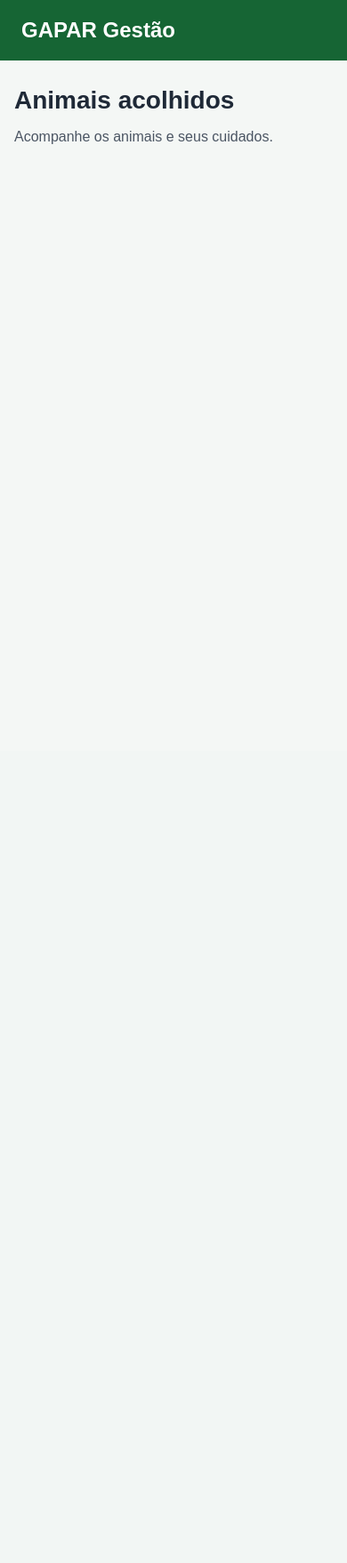
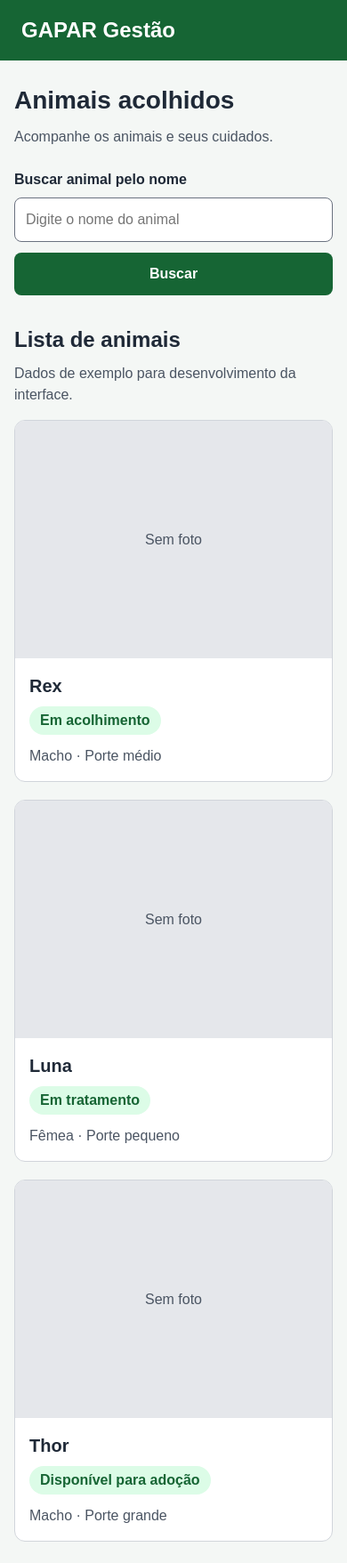
Before and after one commit to YuriCAlves/gapar-gestao, a Flask app: page /animais in a window 390 px wide. Shown: the whole page at 89% size. Before the commit the page ends 162 px from the top, so only its background shows below. Run offline with Flask 3, Linux system fonts and the light colour scheme.

Commit message:
feat: adiciona cards responsivos e busca local de animais

```diff
--- a/app/static/css/style.css
+++ b/app/static/css/style.css
@@ -39,3 +39,124 @@ main p {
     margin: 0;
     color: #4b5563;
 }
+
+.busca {
+    margin-top: 24px;
+}
+
+.busca label {
+    display: block;
+    margin-bottom: 8px;
+    font-weight: bold;
+}
+
+.busca__campos {
+    display: flex;
+    flex-direction: column;
+    gap: 12px;
+}
+
+.busca input {
+    width: 100%;
+    min-width: 0;
+    min-height: 48px;
+    padding: 12px;
+    border: 1px solid #6b7280;
+    border-radius: 8px;
+    font: inherit;
+}
+
+.busca button {
+    min-height: 48px;
+    padding: 12px 24px;
+    border: none;
+    border-radius: 8px;
+    background-color: #166534;
+    color: #ffffff;
+    font: inherit;
+    font-weight: bold;
+    cursor: pointer;
+}
+
+.busca button:hover {
+    background-color: #14532d;
+}
+
+.busca input:focus-visible,
+.busca button:focus-visible {
+    outline: 3px solid #1d4ed8;
+    outline-offset: 3px;
+}
+
+@media (min-width: 600px) {
+    .busca__campos {
+        flex-direction: row;
+    }
+
+    .busca input {
+        flex: 1;
+    }
+}
+
+.animais {
+    margin-top: 32px;
+}
+
+.animais h2 {
+    margin: 0 0 8px;
+    font-size: 24px;
+}
+
+.animais__lista {
+    display: grid;
+    grid-template-columns: 1fr;
+    gap: 20px;
+    margin-top: 16px;
+}
+
+.animal-card {
+    overflow: hidden;
+    border: 1px solid #d1d5db;
+    border-radius: 12px;
+    background-color: #ffffff;
+}
+
+.animal-card__foto {
+    display: flex;
+    align-items: center;
+    justify-content: center;
+    aspect-ratio: 4 / 3;
+    background-color: #e5e7eb;
+    color: #4b5563;
+}
+
+.animal-card__conteudo {
+    padding: 16px;
+}
+
+.animal-card h3 {
+    margin: 0 0 8px;
+    font-size: 20px;
+}
+
+.animal-card .animal-card__status {
+    display: inline-block;
+    margin-bottom: 12px;
+    padding: 4px 12px;
+    border-radius: 20px;
+    background-color: #dcfce7;
+    color: #166534;
+    font-weight: bold;
+}
+
+@media (min-width: 600px) {
+    .animais__lista {
+        grid-template-columns: repeat(2, 1fr);
+    }
+}
+
+@media (min-width: 1000px) {
+    .animais__lista {
+        grid-template-columns: repeat(3, 1fr);
+    }
+}
--- /dev/null
+++ b/app/static/js/animais.js
@@ -0,0 +1,22 @@
+const formularioBusca = document.querySelector(".busca");
+const campoBusca = document.querySelector("#busca-nome");
+const cards = document.querySelectorAll(".animal-card");
+
+function normalizarTexto(texto) {
+    return texto
+        .trim()
+        .toLocaleLowerCase("pt-BR")
+        .normalize("NFD")
+        .replace(/[\u0300-\u036f]/g, "");
+}
+
+formularioBusca.addEventListener("submit", function (evento) {
+    evento.preventDefault();
+
+    const busca = normalizarTexto(campoBusca.value);
+
+    cards.forEach(function (card) {
+        const nome = card.querySelector("h3").textContent;
+        card.hidden = !normalizarTexto(nome).includes(busca);
+    });
+});
--- a/app/templates/animais.html
+++ b/app/templates/animais.html
@@ -14,6 +14,60 @@
     <main>
         <h1>Animais acolhidos</h1>
         <p>Acompanhe os animais e seus cuidados.</p>
+    <form class="busca" role="search">
+    <label for="busca-nome">Buscar animal pelo nome</label>
+
+    <div class="busca__campos">
+        <input
+            type="search"
+            id="busca-nome"
+            name="q"
+            placeholder="Digite o nome do animal"
+        >
+        <button type="submit">Buscar</button>
+    </div>
+</form>
+<section class="animais" aria-labelledby="titulo-listagem">
+    <h2 id="titulo-listagem">Lista de animais</h2>
+    <p>Dados de exemplo para desenvolvimento da interface.</p>
+
+    <div class="animais__lista">
+        <article class="animal-card">
+            <div class="animal-card__foto">
+                Sem foto
+            </div>
+
+            <div class="animal-card__conteudo">
+                <h3>Rex</h3>
+                <p class="animal-card__status">Em acolhimento</p>
+                <p>Macho · Porte médio</p>
+            </div>
+        </article>
+         <article class="animal-card">
+            <div class="animal-card__foto">
+                Sem foto
+            </div>
+
+            <div class="animal-card__conteudo">
+                <h3>Luna</h3>
+                <p class="animal-card__status">Em tratamento</p>
+                <p>Fêmea · Porte pequeno</p>
+            </div>
+        </article>
+         <article class="animal-card">
+            <div class="animal-card__foto">
+                Sem foto
+            </div>
+
+            <div class="animal-card__conteudo">
+                <h3>Thor</h3>
+                <p class="animal-card__status">Disponível para adoção</p>
+                <p>Macho · Porte grande</p>
+            </div>
+        </article>
+    </div>
+</section>
     </main>
+    <script src="{{ url_for('static', filename='js/animais.js') }}"></script>
 </body>
 </html>
```
